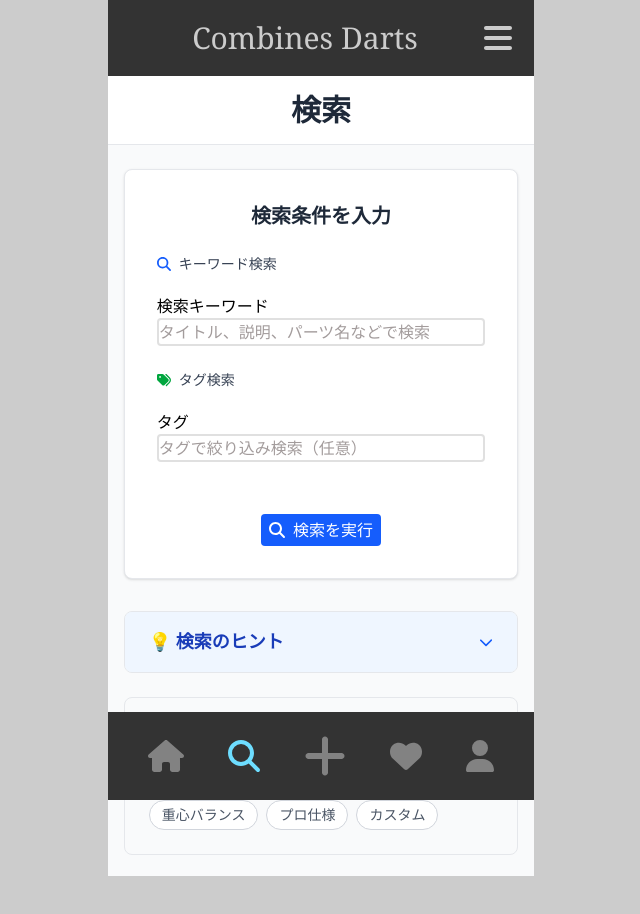
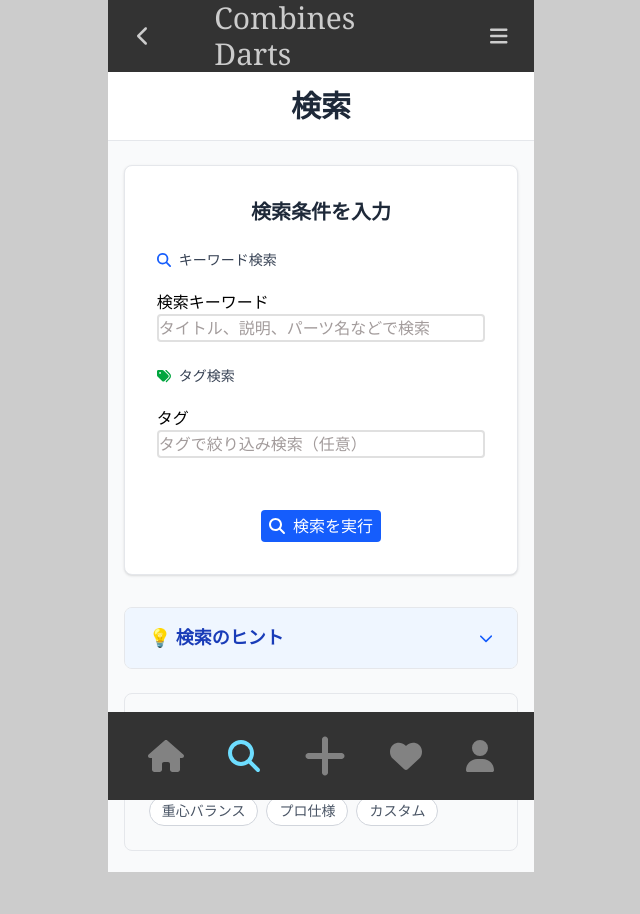
Before and after one commit to kanori1022/darts_frontend, a Next.js app: page /search in a window 1280 px wide. Shown: the top 914 px of the page, without its empty margins (319-959 px from the left). Built offline with nearby package versions, Linux system fonts and the light colour scheme; no server answers.

Commit message:
ヘッダーの左上に一つ前のページに戻るボタンを追加

```diff
--- a/components/Header/Header.tsx
+++ b/components/Header/Header.tsx
@@ -1,6 +1,6 @@
 "use client";
 
-import { faBars } from "@fortawesome/free-solid-svg-icons/faBars";
+import { faBars, faChevronLeft } from "@fortawesome/free-solid-svg-icons";
 import { FontAwesomeIcon } from "@fortawesome/react-fontawesome";
 import Link from "next/link";
 import { useRouter } from "next/navigation";
@@ -22,6 +22,14 @@ export const Header = () => {
     router.push("/login");
   };
 
+  const handleGoBack = () => {
+    if (window.history.length > 1) {
+      router.back();
+    } else {
+      router.push("/home");
+    }
+  };
+
   return (
     <>
       <DrawerMenu
@@ -31,15 +39,38 @@ export const Header = () => {
       />
 
       <div className="bg-[#333333] p-5 flex justify-between items-center relative z-50">
-        <p className="text-3xl font-serif text-[#CCCCCC] mx-auto text-center cursor-pointer">
-          <Link href="/home">Combines Darts</Link>
-        </p>
+        {/* 戻るボタン */}
         <button
           type="button"
-          className="h-8 w-8 z-50 text-[#CCCCCC]"
+          className="h-8 w-8 text-[#CCCCCC] hover:text-white transition-colors duration-200"
+          onClick={handleGoBack}
+          aria-label="前のページに戻る"
+        >
+          <FontAwesomeIcon
+            icon={faChevronLeft}
+            size="lg"
+            className="cursor-pointer"
+          />
+        </button>
+
+        {/* タイトル */}
+        <p className="text-3xl font-serif text-[#CCCCCC] absolute left-1/2 transform -translate-x-1/2 cursor-pointer">
+          <Link
+            href="/home"
+            className="hover:text-white transition-colors duration-200"
+          >
+            Combines Darts
+          </Link>
+        </p>
+
+        {/* メニューボタン */}
+        <button
+          type="button"
+          className="h-8 w-8 z-50 text-[#CCCCCC] hover:text-white transition-colors duration-200"
           onClick={toggleDrawer}
+          aria-label="メニューを開く"
         >
-          <FontAwesomeIcon icon={faBars} size="2x" className="cursor-pointer" />
+          <FontAwesomeIcon icon={faBars} size="lg" className="cursor-pointer" />
         </button>
       </div>
     </>
```
